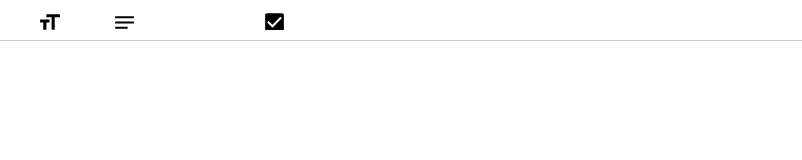
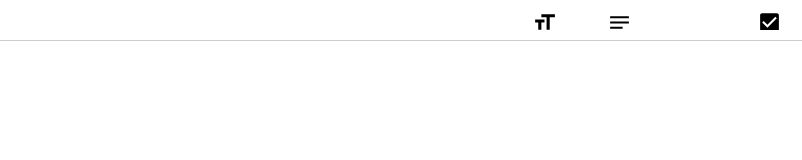
Before and after one commit to dylanonelson/sn-scratch-editor, a website built with webpack: page src/index.html in a window 1280 px wide. Shown: the whole page, without its empty margins (478-1280 px from the left). Built offline with nearby package versions, Linux system fonts and the light colour scheme; files whose address does not match are found by name; what sn-components-api would draw is missing.

```diff
--- a/src/styles.css
+++ b/src/styles.css
@@ -86,7 +86,7 @@
   background-color: var(--sn-stylekit-background-color, white);
   border-bottom: 1px solid #ccc;
   display: flex;
-  justify-content: center;
+  justify-content: right;
   min-width: 365px;
 }
 
@@ -107,11 +107,7 @@
 }
 
 button[data-format] {
-  margin-right: 10px;
-}
-
-button[data-format]:last-child {
-  margin-right: 0;
+  margin-left: 10px;
 }
 
 button[data-format] i {
```
